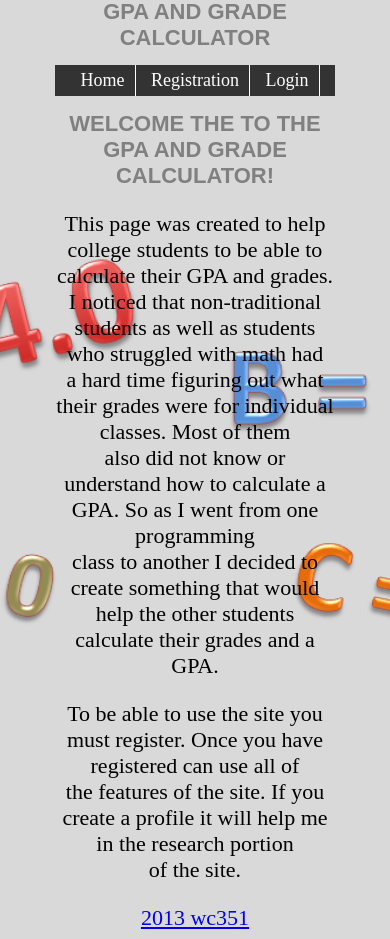
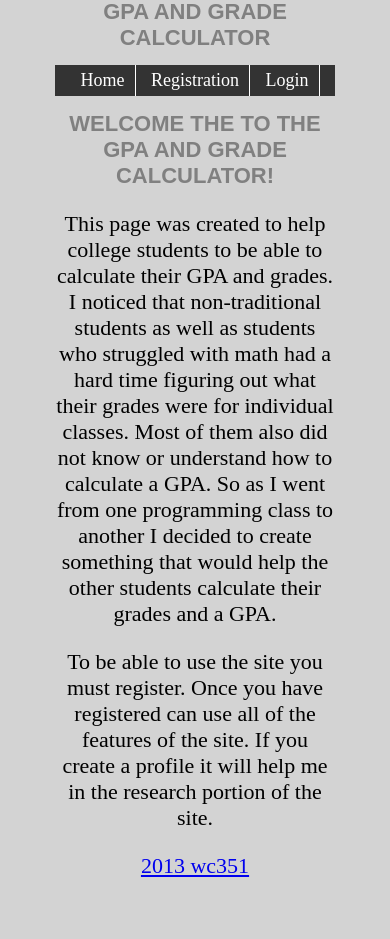
Before and after one commit to wc351/gpa_and_grade, a Django app: page / in a window 390 px wide. Shown: the part 16-955 px from the top of the page. After the commit the page ends 893 px from the top, so only its background shows below. Run offline with Django 3.2, Linux system fonts and the light colour scheme; parts of the project's set-up code (start-up, migrations or seed data) failed here and were passed over.

Commit message:
Made background image responsive.
Made the background image responsive for better use with a tablet or phone. The original background image was interfering with a users ability to see the text on the web page. This was accomplished was by modifying the base.css file. The text for the main page was also changed to allow the text to be responsive.

```diff
--- a/gpa_and_grade/static/base.css
+++ b/gpa_and_grade/static/base.css
@@ -1,10 +1,18 @@
 body {
     background: url('/static/images/gpaandgradebg.png') no-repeat fixed center center transparent;
+    background-color: lightgrey;
     -webkit-background-size: cover;
     -moz-background-size: cover;
     -o-background-size: cover;
     background-size: cover;
     text-align: center;
+}
+
+@media (max-width:900px) {
+    body{
+    background-image: none;
+    background-color: lightgrey;
+    }
 }
 
 #page {
@@ -34,6 +42,13 @@ h1
     font-size: 22px;
     color: gray;
     text-transform: uppercase;
+}
+
+h4
+{
+    font-family: 'Chau Philomene One', sans-serif;
+    font-size: 40px;
+    color: red;
 }
 
 #navigation
--- a/templates/main_page.html
+++ b/templates/main_page.html
@@ -5,16 +5,16 @@
     <h1>Welcome the to the GPA and Grade Calculator!</h1>
 
     <p>
-    This page was created to help college students to be able to calculate their GPA and grades.<br>
-    I noticed that non-traditional students as well as students who struggled with math had<br>
-    a hard time figuring out what their grades were for individual classes. Most of them<br>
-    also did not know or understand how to calculate a GPA. So as I went from one programming<br>
-    class to another I decided to create something that would help the other students<br>
+    This page was created to help college students to be able to calculate their GPA and grades.
+    I noticed that non-traditional students as well as students who struggled with math had
+    a hard time figuring out what their grades were for individual classes. Most of them
+    also did not know or understand how to calculate a GPA. So as I went from one programming
+    class to another I decided to create something that would help the other students
     calculate their grades and a GPA.
     </p>
     <p>
-    To be able to use the site you must register. Once you have registered can use all of<br>
-    the features of the site. If you create a profile it will help me in the research portion<br>
+    To be able to use the site you must register. Once you have registered can use all of
+    the features of the site. If you create a profile it will help me in the research portion
     of the site.
     </p>
 
```
Also changed, not shown: static_bin/base.css (+22 -3 lines).
